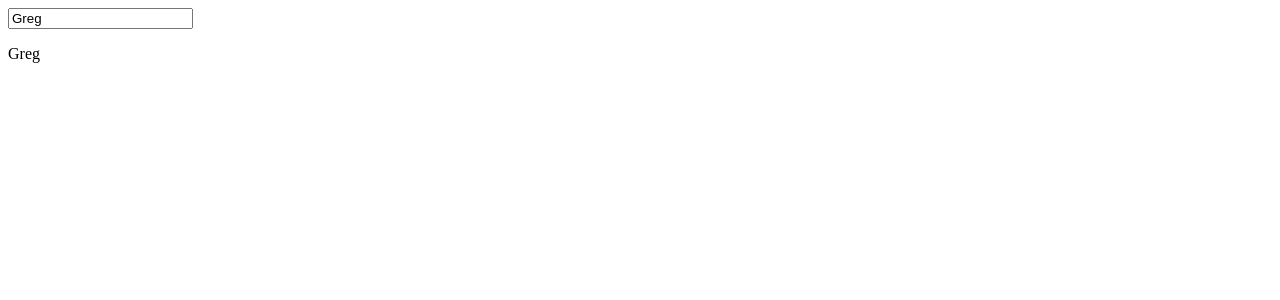
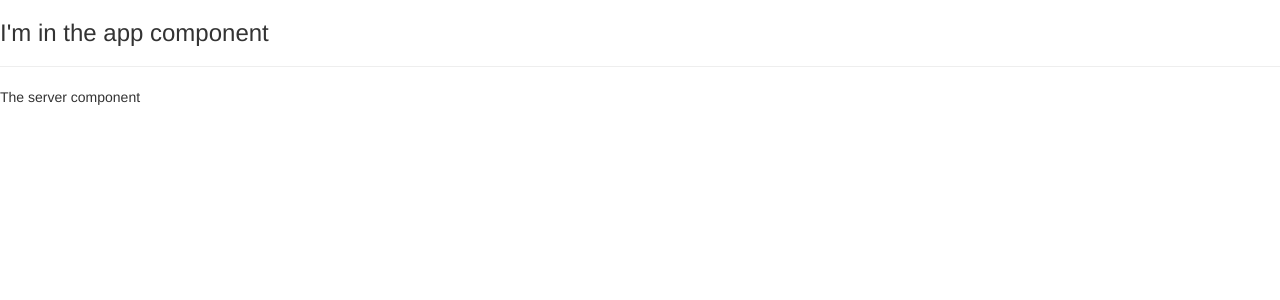
Before and after one commit to gregcharles/udemy-complete-angular, an Angular app: page / in a window 1280 px wide. Shown: the top 300 px of the page. Built offline with nearby package versions, Linux system fonts and the light colour scheme.

Commit message:
Lecture 18: Creating custom components

```diff
--- a/angular.json
+++ b/angular.json
@@ -24,6 +24,7 @@
               "src/assets"
             ],
             "styles": [
+              "node_modules/bootstrap/dist/css/bootstrap.min.css",
               "src/styles.css"
             ],
             "scripts": []
--- a/package.json
+++ b/package.json
@@ -19,6 +19,7 @@
     "@angular/platform-browser": "~9.1.6",
     "@angular/platform-browser-dynamic": "~9.1.6",
     "@angular/router": "~9.1.6",
+    "bootstrap": "^3.4.1",
     "rxjs": "~6.5.4",
     "tslib": "^1.10.0",
     "zone.js": "~0.10.2"
@@ -27,9 +28,10 @@
     "@angular-devkit/build-angular": "~0.901.5",
     "@angular/cli": "~9.1.5",
     "@angular/compiler-cli": "~9.1.6",
-    "@types/node": "^12.11.1",
+    "@angular/http": "^7.2.16",
     "@types/jasmine": "~3.5.0",
     "@types/jasminewd2": "~2.0.3",
+    "@types/node": "^12.11.1",
     "codelyzer": "^5.1.2",
     "jasmine-core": "~3.5.0",
     "jasmine-spec-reporter": "~4.2.1",
--- a/src/app/app.component.html
+++ b/src/app/app.component.html
@@ -1,2 +1,3 @@
-<input type="text" [(ngModel)]="name">
-<p>{{ name }}</p>
+<h3>I'm in the app component</h3>
+<hr>
+<app-server></app-server>
--- a/src/app/app.component.ts
+++ b/src/app/app.component.ts
@@ -6,5 +6,4 @@ import { Component } from '@angular/core';
   styleUrls: ['./app.component.css']
 })
 export class AppComponent {
-  name = 'Greg';
 }
--- /dev/null
+++ b/src/app/server/server.component.html
@@ -0,0 +1 @@
+The server component
```
Also changed, not shown: src/app/app.module.ts (+12 -7 lines), src/app/server/server.component.ts (added, +9 -0 lines), 1 other file (tests, documents, lock files or other folders).
